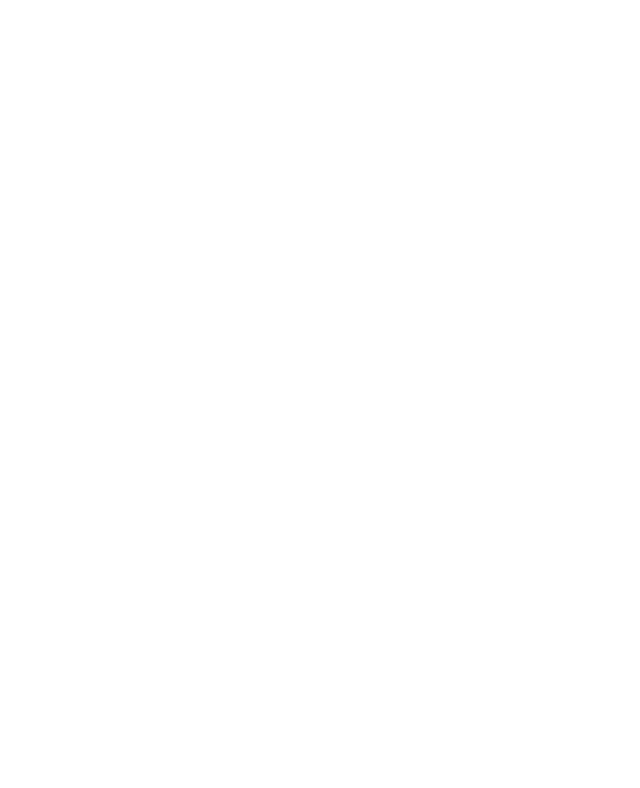
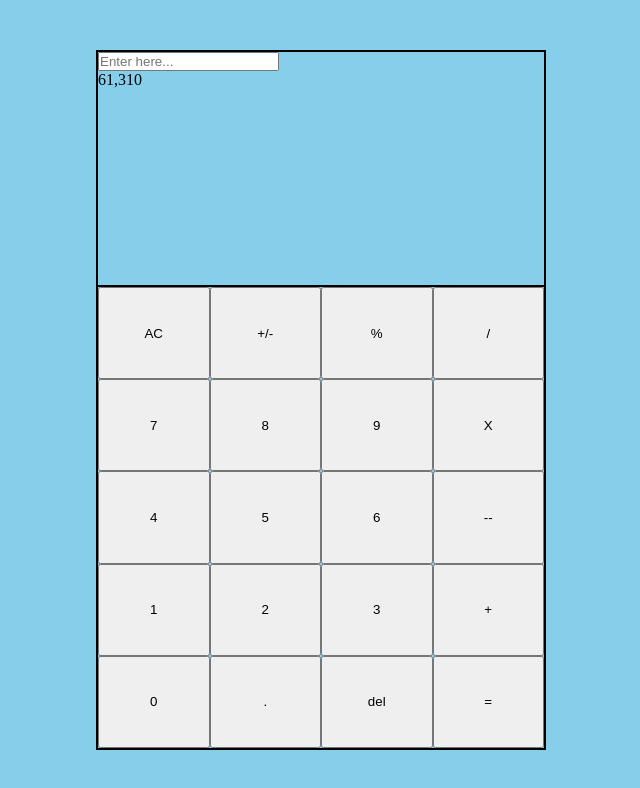
Before and after one commit to averyjmiller/calculator, a plain HTML site: page index.html in a window 1280 px wide. Shown: the whole page, without its empty margins (319-959 px from the left). Drawn offline with Linux system fonts and the light colour scheme.

Commit message:
added basic structure of the calculator buttons

```diff
--- a/assets/style/style.css
+++ b/assets/style/style.css
@@ -0,0 +1,43 @@
+* {
+  margin: 0;
+  padding: 0;
+  box-sizing: border-box;
+}
+
+body {
+  background-color: skyblue;
+  width: 100vw;
+  height: 100vh;
+  display: flex;
+  align-items: center;
+}
+
+.container {
+  display: flex;
+  flex-direction: column;
+  max-width: 450px;
+  width: 100%;
+  height: 700px;
+  margin: 0 auto;
+  border: 1px solid black;
+}
+
+.screen {
+  height: 34%;
+  border: 1px solid black;
+}
+
+.buttons {
+  height: 67%;
+  border: 1px solid black;
+}
+
+.buttons .row {
+  height: 20%;
+  font-size: 0;
+}
+
+.calc-btn {
+  width: 25%;
+  height: 100%;
+}
--- a/index.html
+++ b/index.html
@@ -7,6 +7,44 @@
   <link rel="stylesheet" href="./assets/style/style.css"/>
 </head>
 <body>
+  <div class="container">
+    <div class="screen">
+      <input type="text" placeholder="Enter here...">
+      <div class="solution">61,310</div>
+    </div>
+    <div class="buttons">
+      <div class="row">
+        <button class="calc-btn">AC</button>
+        <button class="calc-btn">+/-</button>
+        <button class="calc-btn">%</button>
+        <button class="calc-btn">/</button>
+      </div>
+      <div class="row">
+        <button class="calc-btn">7</button>
+        <button class="calc-btn">8</button>
+        <button class="calc-btn">9</button>
+        <button class="calc-btn">X</button>
+      </div>
+      <div class="row">
+        <button class="calc-btn">4</button>
+        <button class="calc-btn">5</button>
+        <button class="calc-btn">6</button>
+        <button class="calc-btn">--</button>
+      </div>
+      <div class="row">
+        <button class="calc-btn">1</button>
+        <button class="calc-btn">2</button>
+        <button class="calc-btn">3</button>
+        <button class="calc-btn">+</button>
+      </div>
+      <div class="row">
+        <button class="calc-btn">0</button>
+        <button class="calc-btn">.</button>
+        <button class="calc-btn">del</button>
+        <button class="calc-btn">=</button>
+      </div>
+    </div>
+  </div>
   <script src="./assets/logic/script.js"></script>
 </body>
 </html>
```
